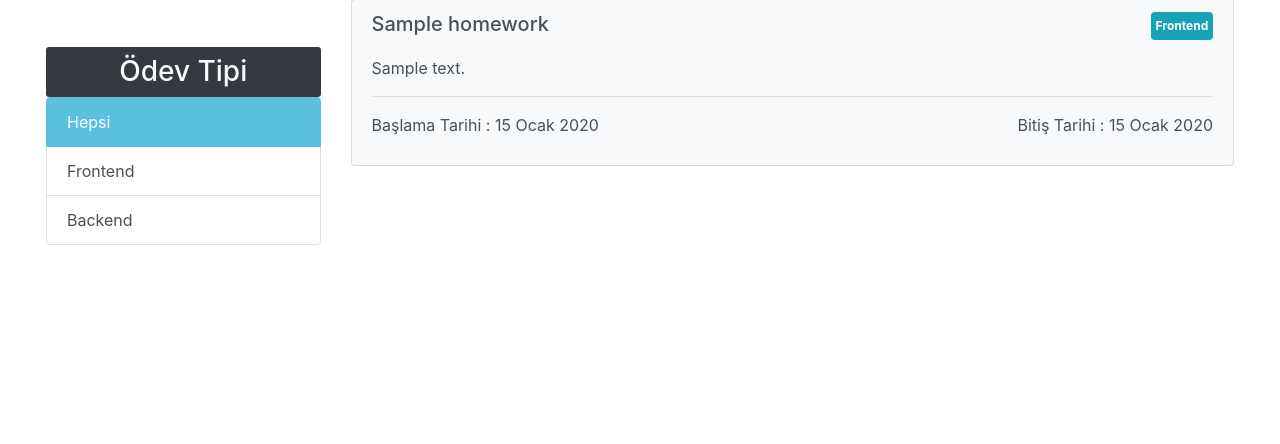
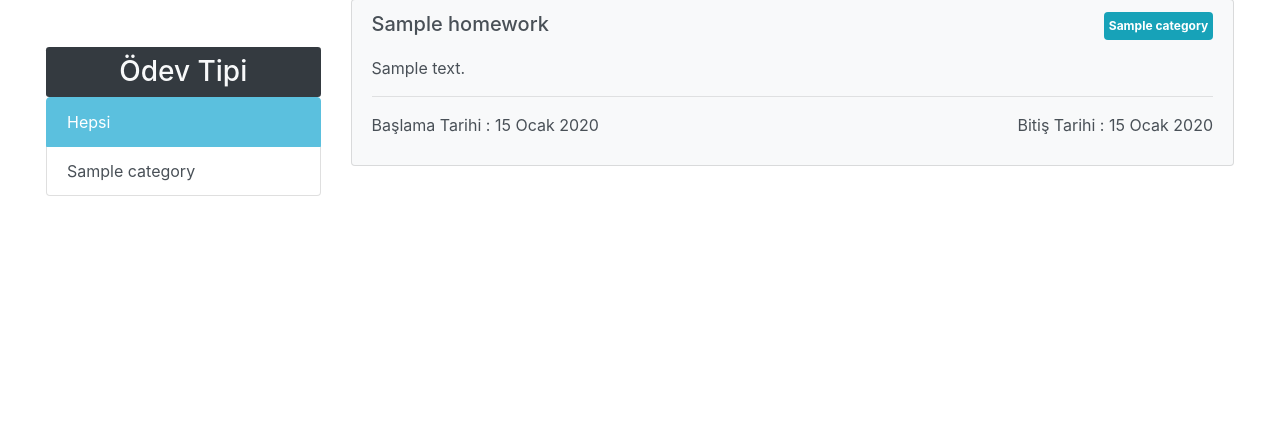
Before and after one commit to Razortype/django-homework-system, a Django app: page /homeworks in a window 1280 px wide. Shown: the part 49-493 px from the top of the page. Run offline with Django 4.2, Linux system fonts and the light colour scheme; a user stored in the database is signed in; tables that the repository leaves empty hold one stand-in row (values such as "Sample post").

Commit message:
Homework Category
- New model created "Category"
- One many related implified between Category and Homework models
- homeworks page dynamically generated homework types and list homeworks by their types
- homework_detail.html file modified to demonstrate existing variables

```diff
--- a/posts/admin.py
+++ b/posts/admin.py
@@ -1,8 +1,9 @@
 from django.contrib import admin
 
-from .models import Homework, HomeworkDetail, Post
+from .models import Category, Homework, HomeworkDetail, Post
 
 # Register your models here.
+admin.site.register(Category)
 admin.site.register(Homework)
 admin.site.register(HomeworkDetail)
 admin.site.register(Post)
--- a/posts/forms.py
+++ b/posts/forms.py
@@ -5,7 +5,7 @@ from .models import Homework, HomeworkDetail, Post
 class HomeworkForm(forms.ModelForm):
     class Meta:
         model = Homework
-        fields = ['name', 'content', 'description', 'display', 'start_at', 'expired_date']
+        fields = ['name', 'category', 'description', 'display', 'start_at', 'expired_date']
 
 class HomeworkDetailForm(forms.ModelForm):
     class Meta:
--- a/posts/models.py
+++ b/posts/models.py
@@ -5,22 +5,20 @@ from django.utils import timezone
 from django.utils.timezone import utc
 from datetime import datetime
 
+class Category(models.Model):
+    name        = models.CharField(max_length=50)
+    color       = models.CharField(max_length=6)
+    description = models.TextField(max_length=1000)
+
+    def __str__(self) -> str:
+        return self.name
+
 class Homework(models.Model):
 
     MIN_EXPIRE_DAY = 7
-    FRONTEND = 'FE'
-    BACKEND = 'BE'
-    CONTENT_TYPES = [
-        (FRONTEND, 'Frontend'),
-        (BACKEND, 'Backend'),
-    ]
 
     name = models.CharField(max_length=100)
-    content = models.CharField(
-        max_length=2,
-        choices=CONTENT_TYPES,
-        default=BACKEND,
-    )
+    category = models.ForeignKey(Category,on_delete=models.CASCADE)
     description = models.TextField(max_length=1000, default=' ', null=False, blank=True)
     display = models.BooleanField(default=False)
     created_at = models.DateField(auto_now=True)
--- a/posts/templates/posts/homework_detail.html
+++ b/posts/templates/posts/homework_detail.html
@@ -18,7 +18,11 @@
                 </div>
                 <div class="col-sm-6 pl-0">
                     <ul class="list-group text-dark">
-                        <li class="list-group-item bg-light">Alan : {{ homework.get_content_display }}</li>
+                        <h3>Category</h3>
+                        <li class="list-group-item bg-light">Alan : {{ homework.category.name }}</li>
+                        <li class="list-group-item bg-light">Color : {{ homework.category.color }}</li>
+                        <li class="list-group-item bg-light">description : {{ homework.category.description }}</li>
+                        <h3>Homework</h3>
                         <li class="list-group-item bg-light">Oluşturulma Tarihi : {{ homework.created_at }}</li>
                         <li class="list-group-item bg-light">Ödev Başlangıcı : {{ homework.start_at }}</li>
                         <li class="list-group-item bg-light">Ödev Sonu : {{ homework.expired_date }}</li>
--- a/posts/templates/posts/homework_list.html
+++ b/posts/templates/posts/homework_list.html
@@ -1,4 +1,6 @@
 {% extends 'base.html' %}
+
+{% load post_extras %}
 
 {% block content %}
 <div class="container-fluid my-5">
@@ -12,8 +14,12 @@
             </div>
             <div class="list-group">
                 <a href="/homeworks" class="list-group-item list-group-item-action {% if request.path == '/homeworks' %}active{% endif %}">Hepsi</a>
-                <a href="/homeworks/FE" class="list-group-item list-group-item-action {% if request.path == '/homeworks/FE' %}active{% endif %}">Frontend</a>
-                <a href="/homeworks/BE" class="list-group-item list-group-item-action {% if request.path == '/homeworks/BE' %}active{% endif %}">Backend</a>
+
+                {% for category in categories %}
+                <a href="/homeworks/{{ category.name }}" class="list-group-item list-group-item-action {% if request.path|endswith:category.name %}active{% endif %}">
+                    {{ category.name }}
+                </a>
+                {% endfor %}
             </div>
         </div>
 
@@ -25,7 +31,7 @@
                 <a href="/homeworks/id/{{ homework.id }}" class="list-group-item list-group-item-action flex-column align-items-start bg-light">
                     <div class="d-flex w-100 justify-content-between">
                         <h5 class="mb-1">{{ homework.name }}</h5>
-                        <span class="badge badge-info pt-2">{{ homework.get_content_display }}</span>
+                        <span class="badge badge-info pt-2">{{ homework.category.name }}</span>
                     </div>
                     <p class="mb-1 mt-3">{{ homework.description }}</p>
                     <hr>
--- /dev/null
+++ b/posts/templatetags/post_extras.py
@@ -0,0 +1,10 @@
+from django import template
+
+from django.template.defaultfilters import stringfilter
+
+register = template.Library()
+
+@register.filter(name='endswith')
+@stringfilter
+def endswith(value, arg):
+    return value.endswith(arg)
--- a/posts/urls.py
+++ b/posts/urls.py
@@ -3,6 +3,6 @@ from . import views
 
 urlpatterns = [
     path('homeworks', views.HomeworkList.as_view(), name="hw_list"),
-    path('homeworks/<str:type_name>', views.HomeworkListByType.as_view(), name="hw_list_by_category"),
+    path('homeworks/<str:category>', views.HomeworkListByType.as_view(), name="hw_list_by_category"),
     path('homeworks/id/<int:id>', views.HomeworkDetailById.as_view(), name="hw_detail_by_id"),
 ]
--- a/posts/views.py
+++ b/posts/views.py
@@ -3,7 +3,7 @@ from django.http import HttpResponse, HttpResponseRedirect
 from django.views import View
 
 from users.models import Person
-from .models import Homework, HomeworkDetail, Post
+from .models import Category, Homework, HomeworkDetail, Post
 
 from .forms import PostForm
 
@@ -20,9 +20,12 @@ class HomeworkList(LoginRequiredMixin, View):
 
     def get(self, req, *args, **kwargs):
         user = req.user
-        content = {'title': 'WEB | Ödevler'}
-        content['homeworks'] = Homework.objects.all()
-        content['style_file'] = 'posts/css/homework_list.css'
+        content = {
+            'title': 'WEB | Ödevler',
+            'categories': Category.objects.all(),
+            'homeworks': Homework.objects.all(),
+            'style_file': 'posts/css/homework_list.css'
+        }
 
         if not isinstance(user, AnonymousUser):
             content['person'] = Person.objects.get(pk=user.id)
@@ -34,11 +37,14 @@ class HomeworkListByType(LoginRequiredMixin, View):
     login_url = "login"
     redirect_field_name = "next"
 
-    def get(self, req, type_name, *args, **kwargs):
+    def get(self, req, category, *args, **kwargs):
         user = req.user
-        content = {'title': f'WEB | Ödevler - {type_name}'}
-        content['homeworks'] = Homework.objects.filter(content=type_name).values()
-        content['style_file'] = 'posts/css/homework_list.css'
+        content = {
+            'title': f'WEB | Ödevler - {category}',
+            'categories': Category.objects.all(),
+            'homeworks': Homework.objects.filter(category__name = category).values(),
+            'style_file': 'posts/css/homework_list.css'
+        }
 
         if not isinstance(user, AnonymousUser):
             content['person'] = Person.objects.get(pk=user.id)
@@ -51,8 +57,6 @@ class HomeworkDetailById(LoginRequiredMixin, View):
     redirect_field_name = "next"
 
     post_form = PostForm
-
-    content = {}
 
     def get(self, req, id, *args, **kwargs):
         user = req.user
```
Also changed, not shown: users/views.py (+3 -4 lines), posts/migrations/0001_initial.py, posts/migrations/0002_initial.py, posts/migrations/0003_remove_homework_content.py (added), posts/templatetags/__init__.py (added), users/migrations/0001_initial.py.
